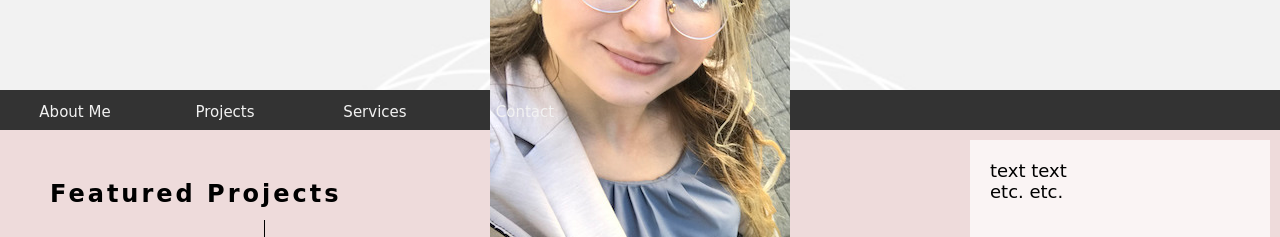
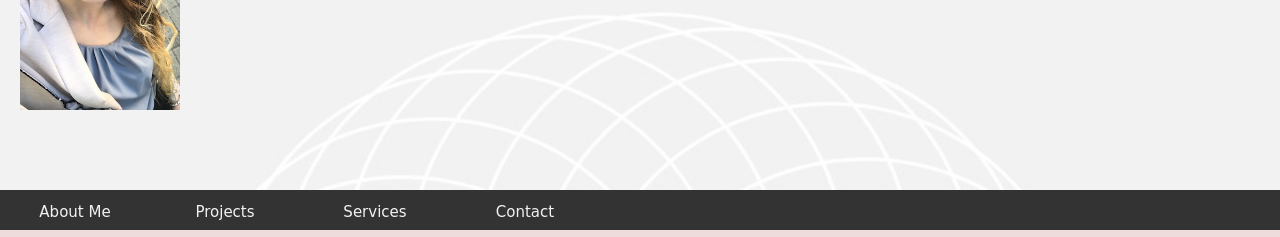
Before and after one commit to RitaChio/ResumeAssignment, a plain HTML site: page index.html in a window 1280 px wide. Shown: the part 110-347 px from the top of the page. Drawn offline with Linux system fonts and the light colour scheme; a web font is replaced by a local one.

Commit message:
updated header dimensions

```diff
--- a/index.html
+++ b/index.html
@@ -11,7 +11,7 @@
       <!-- ***********************  ABOUT / PROFILE  *********************** -->
       <div class="header">
         <header>
-          <img class="profileimg" src="portrait.jpg" alt="portrait image">
+          <img class="portraitimg" src="portrait.jpg" alt="portrait image">
 
           <h1>Rita Chiorescu</h1>
           <h2>Network Technician</h2>
--- a/style.css
+++ b/style.css
@@ -116,17 +116,19 @@ ul.navrow li:hover ul.dropdown {
 .header {
     text-align: center;
     margin:0;
-    padding:50px;
+    padding:20px;
     background-image: url("sacredgeometry.jpg");
     background-repeat: no-repeat;
     background-size: 100%;
     background-position: top;
-    height:200px;
+    height:300px;
 }
 img.portraitimg {
+    padding:0;
+    margin:0;
     float:left;
-    height: 400px;
-    width:300px;
+    height: 200px;
+    width:160px;
 }
 /*FEAT. PROJECTS TABLE*/
 img.thumbnail {
```
